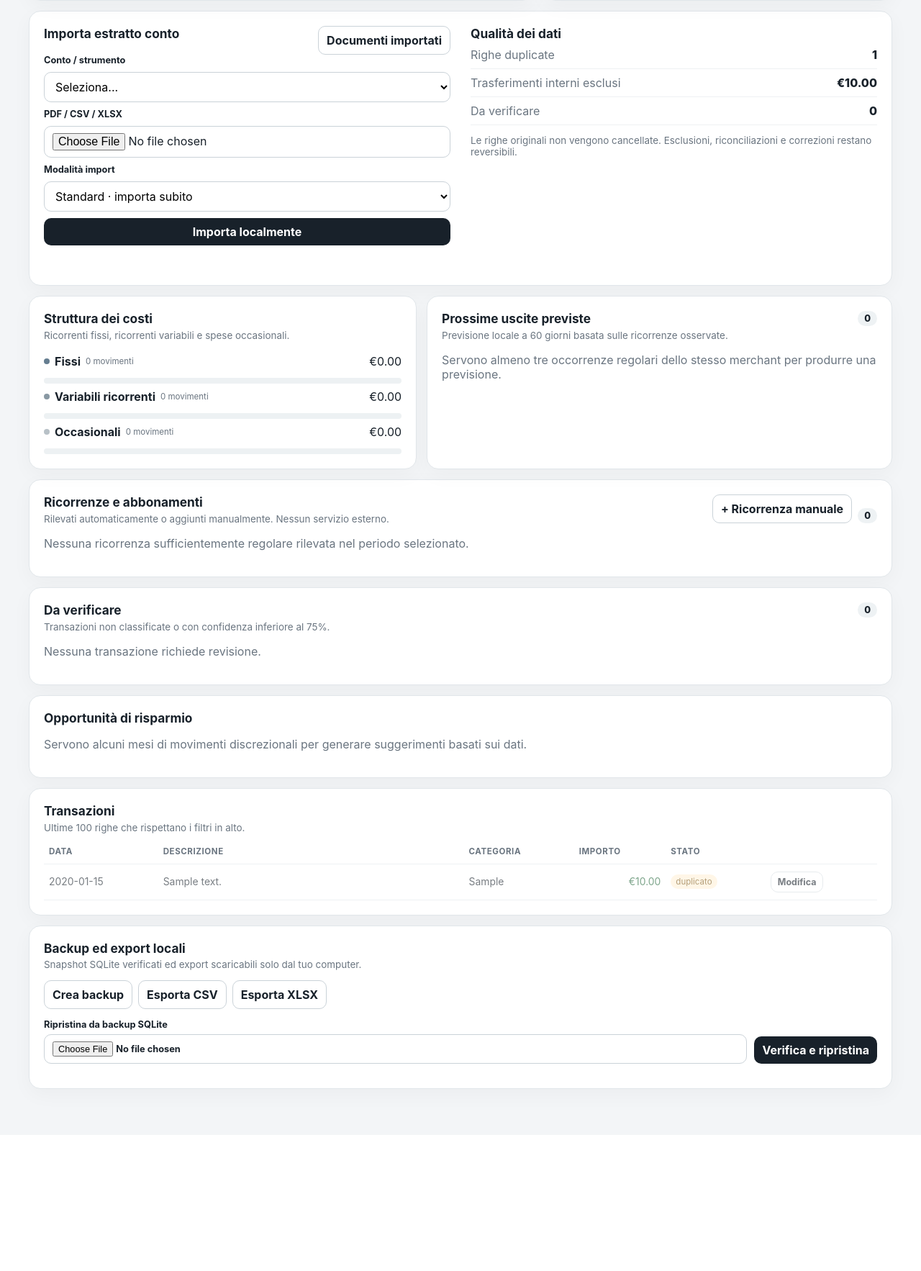
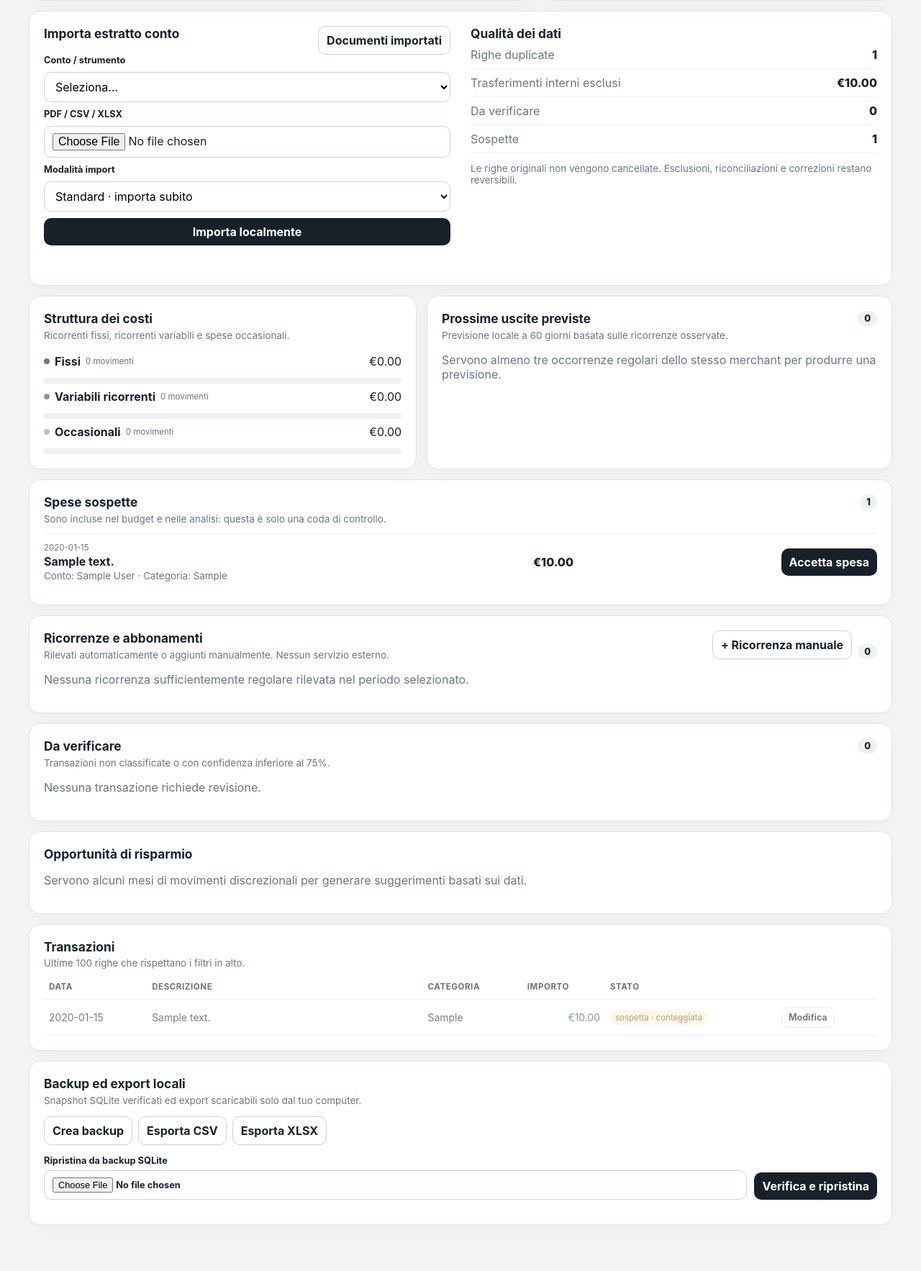
Before and after one commit to mattmoodle/familybudgeting, a FastAPI app: page / in a window 1280 px wide. Shown: the part 1958-3724 px from the top of the page at 72% size. Before the commit the page ends 3496 px from the top, so only its background shows below. Run offline with FastAPI, Linux system fonts and the light colour scheme; tables that the repository leaves empty hold one stand-in row (values such as "Sample post").

Commit message:
Add suspicious expense review queue

```diff
--- a/app/api/routes.py
+++ b/app/api/routes.py
@@ -48,6 +48,7 @@ from app.services.analytics import (
     monthly_cashflow,
     monthly_category_stats,
     review_queue,
+    suspicious_queue,
     saving_suggestions,
 )
 from app.services.backup_export import (
@@ -140,6 +141,7 @@ def home(
             "recent": recent,
             "transaction_recurrences": transaction_recurrences,
             "review": review_queue(db),
+            "suspicious": suspicious_queue(db),
             "suggestions": saving_suggestions(db, start_date, end_date, selected_account_id, category),
             "category_totals": [{"category": x["category"], "amount": float(x["amount"])} for x in category_totals(db, start_date, end_date, selected_account_id, category)],
             "cashflow": [{"month": x["month"], "income": float(x["income"]), "expenses": float(x["expenses"]), "net": float(x["net"])} for x in monthly_cashflow(db, start_date, end_date, selected_account_id, category)],
@@ -256,6 +258,8 @@ def patch_transaction(transaction_id: int, payload: TransactionPatch, db: Sessio
         tx.excluded_from_analytics = payload.excluded_from_analytics
     if payload.manual_note is not None:
         tx.manual_note = payload.manual_note
+    if payload.is_suspicious is not None:
+        tx.is_suspicious = payload.is_suspicious
     if payload.is_recurring is not None:
         pattern_key = f"manual:transaction:{tx.id}"
         if payload.is_recurring:
@@ -321,6 +325,7 @@ def human_check_decision(item_id: int, payload: HumanCheckDecisionPatch, db: Ses
     item.decision = payload.decision
     item.is_recurring = payload.is_recurring
     item.recurrence_cadence = payload.recurrence_cadence if payload.is_recurring else None
+    item.is_suspicious = payload.is_suspicious
     db.commit()
     db.refresh(item)
     return item
@@ -338,6 +343,7 @@ def human_check_correction(item_id: int, payload: HumanCheckCorrection, db: Sess
     item.user_note = payload.note
     item.is_recurring = payload.is_recurring
     item.recurrence_cadence = payload.recurrence_cadence if payload.is_recurring else None
+    item.is_suspicious = payload.is_suspicious
     item.decision = HumanCheckDecision.CORRECTED.value
     db.commit()
     db.refresh(item)
--- a/app/db/migrations.py
+++ b/app/db/migrations.py
@@ -31,6 +31,8 @@ def ensure_schema_compatibility(engine: Engine) -> None:
             statements.append(
                 "ALTER TABLE transactions ADD COLUMN merchant VARCHAR(180) NOT NULL DEFAULT ''"
             )
+        if "is_suspicious" not in columns:
+            statements.append("ALTER TABLE transactions ADD COLUMN is_suspicious BOOLEAN NOT NULL DEFAULT 0")
         statements.append(
             "CREATE INDEX IF NOT EXISTS ix_transactions_merchant ON transactions (merchant)"
         )
@@ -41,6 +43,8 @@ def ensure_schema_compatibility(engine: Engine) -> None:
             statements.append("ALTER TABLE human_check_items ADD COLUMN is_recurring BOOLEAN NOT NULL DEFAULT 0")
         if "recurrence_cadence" not in columns:
             statements.append("ALTER TABLE human_check_items ADD COLUMN recurrence_cadence VARCHAR(30)")
+        if "is_suspicious" not in columns:
+            statements.append("ALTER TABLE human_check_items ADD COLUMN is_suspicious BOOLEAN NOT NULL DEFAULT 0")
 
     if not statements:
         return
--- a/app/models/entities.py
+++ b/app/models/entities.py
@@ -96,6 +96,7 @@ class Transaction(Base):
     is_internal_transfer: Mapped[bool] = mapped_column(Boolean, default=False, index=True)
     transfer_pair_id: Mapped[int | None] = mapped_column(ForeignKey("transactions.id"), nullable=True)
     excluded_from_analytics: Mapped[bool] = mapped_column(Boolean, default=False, index=True)
+    is_suspicious: Mapped[bool] = mapped_column(Boolean, default=False, index=True)
     manual_note: Mapped[str | None] = mapped_column(Text, nullable=True)
     raw_data: Mapped[str | None] = mapped_column(Text, nullable=True)
     created_at: Mapped[datetime] = mapped_column(DateTime, default=datetime.utcnow)
@@ -134,6 +135,7 @@ class HumanCheckItem(Base):
     parsed_merchant: Mapped[str] = mapped_column(String(180), default="")
     is_recurring: Mapped[bool] = mapped_column(Boolean, default=False)
     recurrence_cadence: Mapped[str | None] = mapped_column(String(30), nullable=True)
+    is_suspicious: Mapped[bool] = mapped_column(Boolean, default=False)
     decision: Mapped[str] = mapped_column(String(20), default=HumanCheckDecision.PENDING.value, index=True)
     corrected_booked_on: Mapped[date | None] = mapped_column(Date, nullable=True)
     corrected_description: Mapped[str | None] = mapped_column(Text, nullable=True)
--- a/app/schemas/domain.py
+++ b/app/schemas/domain.py
@@ -32,6 +32,7 @@ class TransactionPatch(BaseModel):
     excluded_from_analytics: bool | None = None
     manual_note: str | None = None
     create_rule: bool = False
+    is_suspicious: bool | None = None
     is_recurring: bool | None = None
     recurrence_cadence: str | None = Field(default=None, pattern=r"^(weekly|biweekly|monthly|bimonthly|quarterly|semiannual|annual)$")
 
@@ -49,6 +50,7 @@ class TransactionRead(BaseModel):
     is_internal_transfer: bool
     excluded_from_analytics: bool
     account_id: int
+    is_suspicious: bool
 
 
 class ImportResult(BaseModel):
@@ -64,6 +66,7 @@ class HumanCheckDecisionPatch(BaseModel):
     decision: str
     is_recurring: bool = False
     recurrence_cadence: str | None = Field(default=None, pattern=r"^(weekly|biweekly|monthly|bimonthly|quarterly|semiannual|annual)$")
+    is_suspicious: bool = False
 
 
 class HumanCheckCorrection(BaseModel):
@@ -74,6 +77,7 @@ class HumanCheckCorrection(BaseModel):
     note: str | None = None
     is_recurring: bool = False
     recurrence_cadence: str | None = Field(default=None, pattern=r"^(weekly|biweekly|monthly|bimonthly|quarterly|semiannual|annual)$")
+    is_suspicious: bool = False
 
 
 class HumanCheckItemRead(BaseModel):
@@ -92,6 +96,7 @@ class HumanCheckItemRead(BaseModel):
     decision: str
     is_recurring: bool
     recurrence_cadence: str | None
+    is_suspicious: bool
 
 
 class MonthlyCategoryStat(BaseModel):
--- a/app/services/human_check.py
+++ b/app/services/human_check.py
@@ -77,6 +77,7 @@ def finalize_human_check(db: Session, batch_id: int) -> tuple[int, int]:
             category=category,
             category_confidence=Decimal("1.000") if item.decision == HumanCheckDecision.CORRECTED.value else item.parsed_confidence,
             category_source="manual" if item.decision == HumanCheckDecision.CORRECTED.value else "human-approved",
+            is_suspicious=item.is_suspicious,
             manual_note=item.user_note,
             raw_data=json.dumps({"human_check_item": item.id, "original": item.original_text}, ensure_ascii=False),
         )
--- a/app/templates/dashboard.html
+++ b/app/templates/dashboard.html
@@ -138,6 +138,7 @@
           <div><dt>Righe duplicate</dt><dd>{{ summary.duplicate_rows }}</dd></div>
           <div><dt>Trasferimenti interni esclusi</dt><dd>€{{ '%.2f'|format(summary.excluded_internal_transfers) }}</dd></div>
           <div><dt>Da verificare</dt><dd>{{ review|length }}</dd></div>
+          <div><dt>Sospette</dt><dd>{{ suspicious|length }}</dd></div>
         </dl>
         <p class="muted small">Le righe originali non vengono cancellate. Esclusioni, riconciliazioni e correzioni restano reversibili.</p>
       </div>
@@ -175,6 +176,21 @@
         </div>
         {% else %}<p class="muted">Servono almeno tre occorrenze regolari dello stesso merchant per produrre una previsione.</p>{% endif %}
       </article>
+    </section>
+
+    <section class="panel">
+      <div class="panel-heading"><div><h2>Spese sospette</h2><p class="muted small">Sono incluse nel budget e nelle analisi: questa è solo una coda di controllo.</p></div><span class="count-badge">{{ suspicious|length }}</span></div>
+      {% if suspicious %}
+      <div class="review-list">
+        {% for tx in suspicious %}
+        <article class="review-row" id="suspicious-{{ tx.id }}">
+          <div class="review-main"><span class="date">{{ tx.booked_on }}</span><strong>{{ tx.description }}</strong><span class="muted small">Conto: {{ tx.account.name }} · Categoria: {{ tx.category }}</span></div>
+          <div class="amount {% if tx.amount < 0 %}negative{% endif %}">€{{ '%.2f'|format(tx.amount) }}</div>
+          <div class="review-controls"><button type="button" onclick="acceptSuspicion({{ tx.id }})">Accetta spesa</button></div>
+        </article>
+        {% endfor %}
+      </div>
+      {% else %}<p class="muted">Nessuna spesa sospetta da controllare.</p>{% endif %}
     </section>
 
     <section class="panel">
@@ -246,7 +262,7 @@
           <tr id="tx-{{ tx.id }}" class="{% if tx.excluded_from_analytics %}excluded-row{% endif %}">
             <td>{{ tx.booked_on }}</td><td class="description-cell">{{ tx.description }}</td><td><span class="category-label">{{ tx.category }}</span></td>
             <td class="number {% if tx.amount < 0 %}negative{% else %}positive{% endif %}">€{{ '%.2f'|format(tx.amount) }}</td>
-            <td>{% if tx.is_duplicate %}<span class="pill warn">duplicato</span>{% elif tx.is_internal_transfer %}<span class="pill neutral">trasferimento</span>{% elif tx.excluded_from_analytics %}<span class="pill neutral">escluso</span>{% else %}<span class="pill ok">conteggiato</span>{% endif %}</td>
+            <td>{% if tx.is_suspicious %}<span class="pill warn">sospetta · conteggiata</span>{% elif tx.is_duplicate %}<span class="pill warn">duplicato</span>{% elif tx.is_internal_transfer %}<span class="pill neutral">trasferimento</span>{% elif tx.excluded_from_analytics %}<span class="pill neutral">escluso</span>{% else %}<span class="pill ok">conteggiato</span>{% endif %}</td>
             {% set recurrence = transaction_recurrences.get(tx.id) %}
             <td><button class="icon-button" type="button" title="Modifica" onclick="openEdit({{ tx.id }}, {{ tx.category|tojson }}, {{ 'true' if tx.excluded_from_analytics else 'false' }}, {{ (recurrence.override_cadence if recurrence and recurrence.status == 'confirmed' else none)|tojson }})">Modifica</button></td>
           </tr>
@@ -345,6 +361,7 @@ async function saveCategory(id){
   const r=await fetch(`/api/transactions/${id}`,{method:'PATCH',headers:{'Content-Type':'application/json'},body:JSON.stringify({category,create_rule})});
   if(r.ok){document.getElementById(`review-${id}`).remove(); const label=document.querySelector(`#tx-${id} .category-label`); if(label) label.textContent=category;} else alert('Impossibile salvare la correzione');
 }
+async function acceptSuspicion(id){const r=await fetch(`/api/transactions/${id}`,{method:'PATCH',headers:{'Content-Type':'application/json'},body:JSON.stringify({is_suspicious:false})});if(r.ok){document.getElementById(`suspicious-${id}`).remove();}else alert('Impossibile aggiornare la spesa sospetta.');}
 async function addReviewCategory(id){
   const name=prompt('Nome della nuova categoria (es. Bank Fees):'); if(!name||!name.trim())return;
   const r=await fetch('/api/categories',{method:'POST',headers:{'Content-Type':'application/json'},body:JSON.stringify({name:name.trim()})});
--- a/app/templates/human_check.html
+++ b/app/templates/human_check.html
@@ -64,6 +64,7 @@
       <label>Importo<input type="number" id="correction-amount" step="0.01" required></label>
       <label>Categoria<div class="category-picker"><select id="correction-category" required>{% for c in categories %}<option value="{{ c.name }}">{{ c.name }}</option>{% endfor %}</select><button type="button" class="button secondary" onclick="addCategory()">+ Categoria</button></div><small id="category-status" class="muted"></small></label>
       <label>Ricorrente<select id="correction-recurring"><option value="no">No</option><option value="yes">Sì</option></select></label><label>Frequenza<select id="correction-cadence" disabled><option value="monthly">Mensile</option><option value="weekly">Settimanale</option><option value="biweekly">Bisettimanale</option><option value="bimonthly">Bimestrale</option><option value="quarterly">Trimestrale</option><option value="semiannual">Semestrale</option><option value="annual">Annuale</option></select></label>
+      <label class="wide check"><input type="checkbox" id="correction-suspicious"> Segnala come spesa sospetta <small class="muted">Sarà conteggiata nel budget, ma resterà nella lista da verificare.</small></label>
       <label class="wide">Nota opzionale<textarea id="correction-note" rows="3" placeholder="Es. descrizione PDF troncata, importo con segno errato…"></textarea></label>
       <div class="wide hc-form-actions"><button type="submit">Salva correzione e continua →</button></div>
     </form>
@@ -159,6 +160,7 @@ function showCorrection(){
   document.getElementById('correction-category').value=item.parsed_category;
   document.getElementById('correction-note').value='';
   document.getElementById('correction-recurring').value=item.is_recurring?'yes':'no';document.getElementById('correction-cadence').disabled=!item.is_recurring;document.getElementById('correction-cadence').value=item.recurrence_cadence||'monthly';
+  document.getElementById('correction-suspicious').checked=item.is_suspicious;
 }
 async function addCategory(){
   const name=prompt('Nome della nuova categoria (es. Bills):'); if(!name||!name.trim())return;
@@ -174,7 +176,7 @@ async function refreshCategories(selectedName){
 }
 document.getElementById('correction-form').addEventListener('submit',async e=>{
   e.preventDefault(); if(!current)return;
-  const recurring=document.getElementById('correction-recurring').value==='yes';const body={booked_on:document.getElementById('correction-date').value,description:document.getElementById('correction-description').value,amount:Number(document.getElementById('correction-amount').value),category:document.getElementById('correction-category').value,note:document.getElementById('correction-note').value||null,is_recurring:recurring,recurrence_cadence:recurring?document.getElementById('correction-cadence').value:null};
+  const recurring=document.getElementById('correction-recurring').value==='yes';const body={booked_on:document.getElementById('correction-date').value,description:document.getElementById('correction-description').value,amount:Number(document.getElementById('correction-amount').value),category:document.getElementById('correction-category').value,note:document.getElementById('correction-note').value||null,is_recurring:recurring,recurrence_cadence:recurring?document.getElementById('correction-cadence').value:null,is_suspicious:document.getElementById('correction-suspicious').checked};
   const r=await fetch(`/api/human-check/items/${current.id}/correction`,{method:'PATCH',headers:{'Content-Type':'application/json'},body:JSON.stringify(body)});
   if(!r.ok){alert('Impossibile salvare la correzione');return;}
   const updated=await r.json(); items=items.map(x=>x.id===updated.id?updated:x); updateProgress(); showCorrection();
```
Also changed, not shown: app/services/analytics.py (+10 -0 lines), tests/test_dashboard_analytics.py (+6 -2 lines), README.md.
